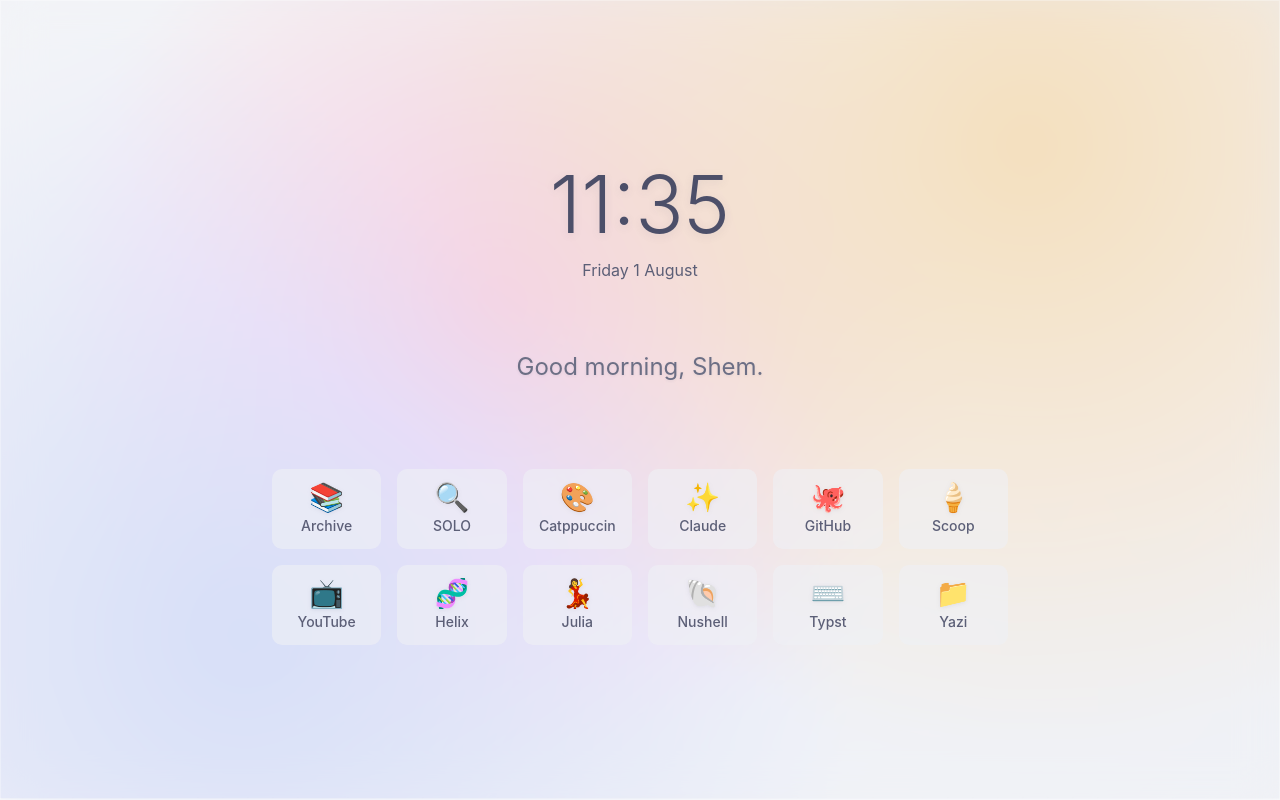
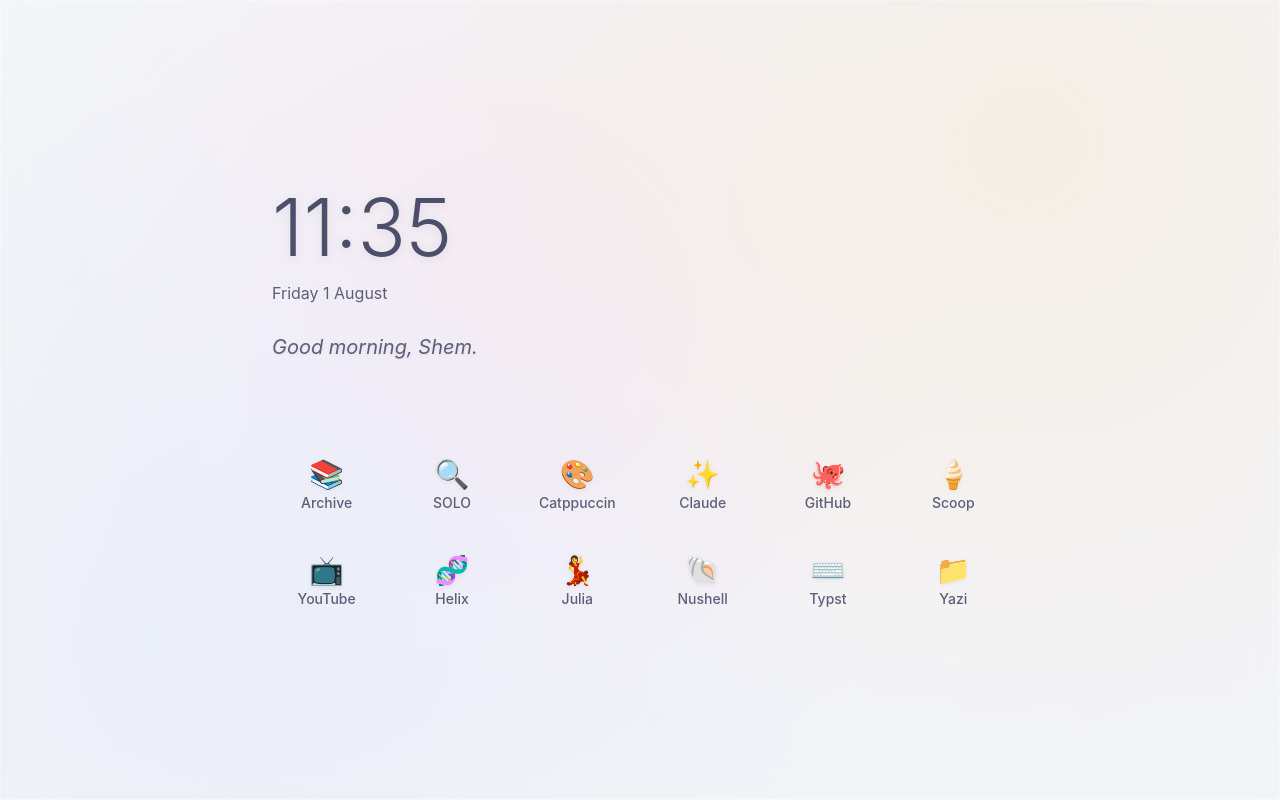
Before and after one commit to shemraz/startpage, a plain HTML site: page index.html in a window 1280 px wide. Drawn offline with Linux system fonts and the light colour scheme.

Commit message:
💄 Left align text

```diff
--- a/index.html
+++ b/index.html
@@ -1,5 +1,6 @@
 <!DOCTYPE html>
 <html lang="en">
+
 <head>
   <meta charset="UTF-8">
   <meta name="viewport" content="width=device-width, initial-scale=1.0">
@@ -39,7 +40,7 @@
       margin: 0;
       padding: 0;
       box-sizing: border-box;
-            font-family: 'Inter', -apple-system, BlinkMacSystemFont, 'Segoe UI', Roboto, Oxygen, Ubuntu, Cantarell, 'Open Sans', 'Helvetica Neue', sans-serif;
+      font-family: 'Maple Mono', -apple-system, BlinkMacSystemFont, 'Segoe UI', Roboto, Oxygen, Ubuntu, Cantarell, 'Open Sans', 'Helvetica Neue', sans-serif;
     }
 
     body {
@@ -62,7 +63,7 @@
         radial-gradient(circle at 80% 20%, var(--yellow) 0%, transparent 50%),
         radial-gradient(circle at 40% 40%, var(--maroon) 0%, transparent 50%),
         linear-gradient(135deg, var(--base) 0%, var(--mantle) 100%);
-            opacity: 0.6;
+      opacity: 0.2;
       animation: subtle-shift 20s ease-in-out infinite;
       z-index: -2;
     }
@@ -76,19 +77,32 @@
       width: 100%;
       height: 100%;
       background-image:
-                radial-gradient(circle, rgba(255,255,255,0.1) 1px, transparent 1px),
-                radial-gradient(circle, rgba(0,0,0,0.05) 1px, transparent 1px);
+        radial-gradient(circle, rgba(255, 255, 255, 0.1) 1px, transparent 1px),
+        radial-gradient(circle, rgba(0, 0, 0, 0.05) 1px, transparent 1px);
       background-size: 20px 20px, 25px 25px;
       background-position: 0 0, 10px 10px;
-            opacity: 0.3;
+      opacity: 0.6;
       z-index: -1;
     }
 
     @keyframes subtle-shift {
-            0%, 100% { transform: translateX(0) translateY(0) scale(1); }
-            25% { transform: translateX(-5px) translateY(-10px) scale(1.02); }
-            50% { transform: translateX(5px) translateY(5px) scale(0.98); }
-            75% { transform: translateX(-2px) translateY(8px) scale(1.01); }
+
+      0%,
+      100% {
+        transform: translateX(0) translateY(0) scale(1);
+      }
+
+      25% {
+        transform: translateX(-5px) translateY(-10px) scale(1.02);
+      }
+
+      50% {
+        transform: translateX(5px) translateY(5px) scale(0.98);
+      }
+
+      75% {
+        transform: translateX(-2px) translateY(8px) scale(1.01);
+      }
     }
 
     /* Glass container */
@@ -110,7 +124,7 @@
       padding: 2rem;
       display: flex;
       flex-direction: column;
-            align-items: center;
+      align-items: left;
       gap: 2.5rem;
       position: relative;
       z-index: 1;
@@ -143,7 +157,6 @@
     }
 
     .link-card {
-            background: var(--base);
       border-radius: 10px;
       height: 80px;
       display: flex;
@@ -207,8 +220,9 @@
     }
 
     .greeting {
-            font-size: 1.5rem;
-            color: var(--subtext0);
+      font-size: 1.25rem;
+      font-style: italic;
+      color: var(--subtext1);
       margin-bottom: 2rem;
       text-shadow: 0 1px 3px rgba(76, 79, 105, 0.1);
     }
@@ -230,17 +244,16 @@
     }
   </style>
 </head>
+
 <body>
   <div class="glass-container"></div>
 
   <div class="container">
-        <div style="text-align: center;">
+    <div style="text-align: left;">
       <div class="clock" id="clock">00:00</div>
       <div class="date" id="date">Monday, January 1</div>
+      <div class="greeting" id="greeting">Good morning</div>
     </div>
-
-        <div class="greeting" id="greeting">Good morning</div>
-
     <div class="quick-links">
       <!-- Row 1 -->
       <a href="https://archive.org/" class="link-card">
@@ -310,7 +323,7 @@
       document.getElementById('clock').textContent = timeFormat;
 
       // Date
-            const options = { weekday: 'long', month: 'long', day: 'numeric' };
+      const options = {weekday: 'long', month: 'long', day: 'numeric'};
       const dateString = now.toLocaleDateString('en-GB', options);
       document.getElementById('date').textContent = dateString;
 
@@ -329,4 +342,5 @@
     setInterval(updateClock, 1000);
   </script>
 </body>
+
 </html>
```
Lines whose indentation alone changed are shown as unchanged.
